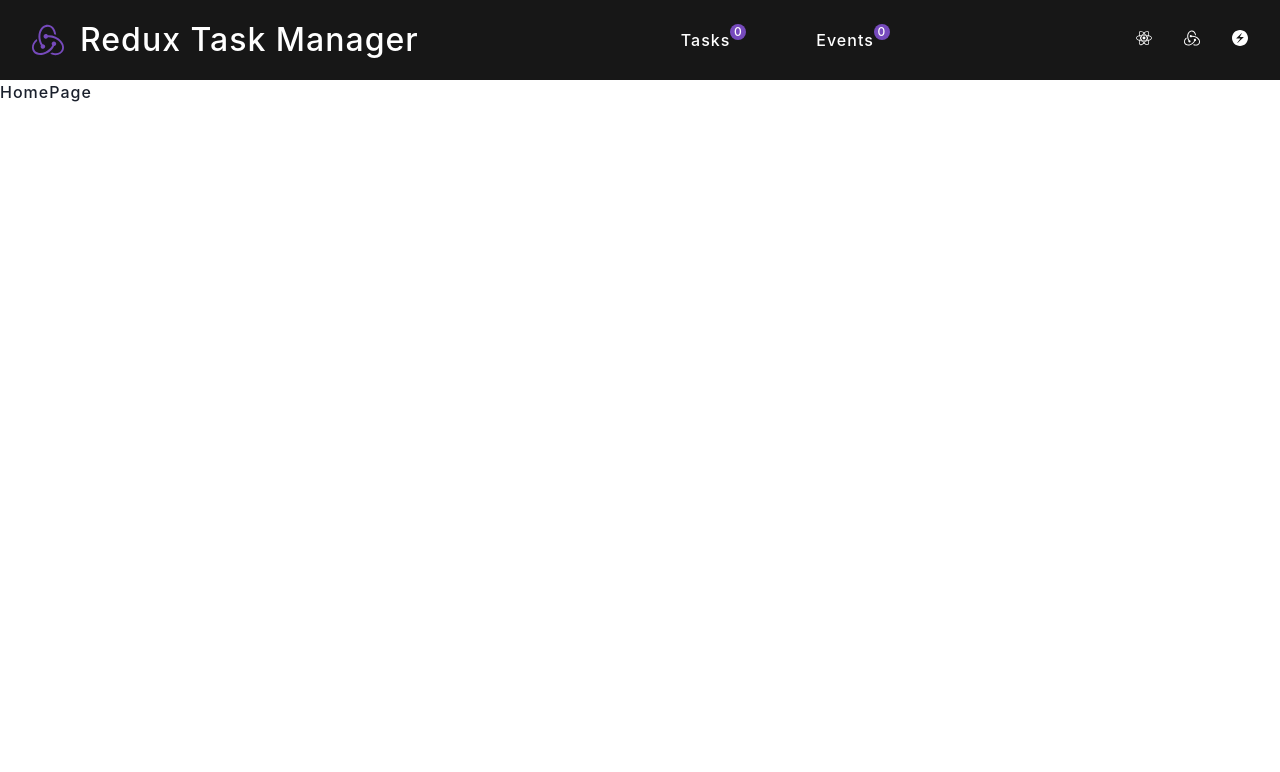
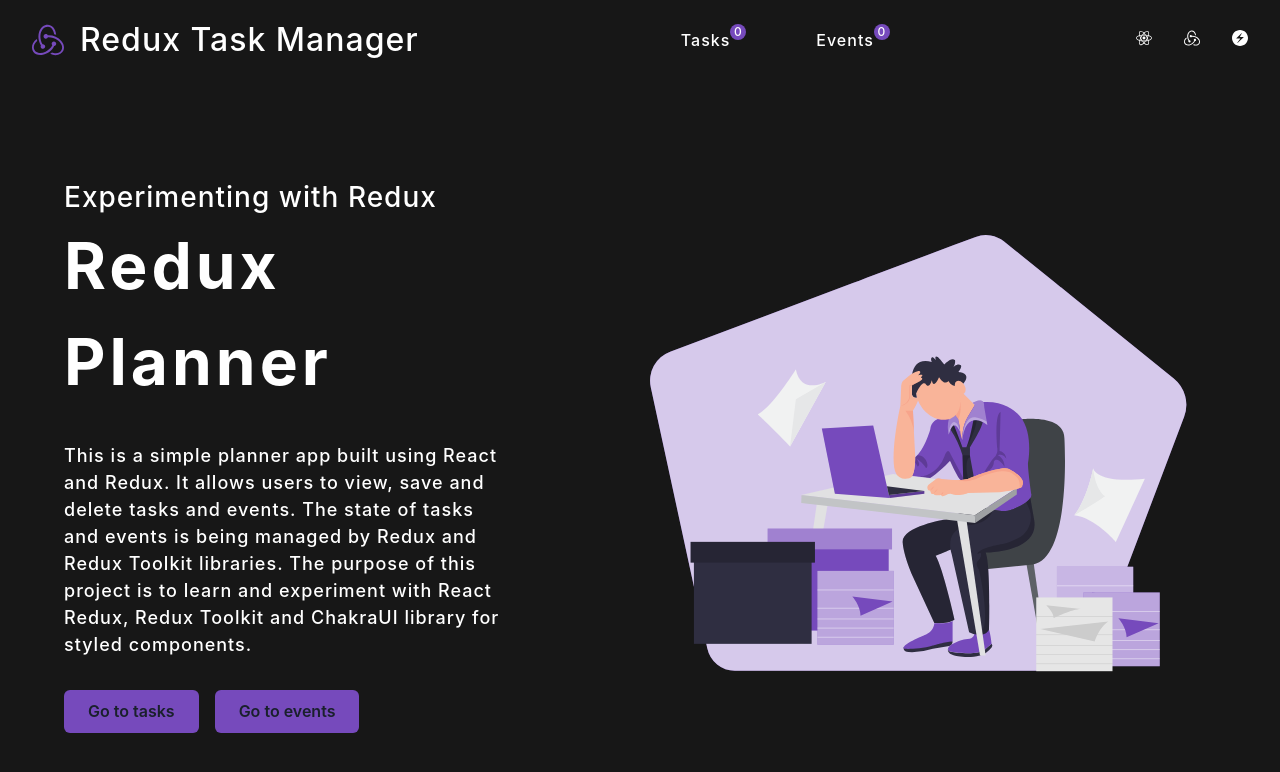
Before and after one commit to nikkovacevic/redux-planner, a React (Vite) app: page / in a window 1280 px wide. Shown: the top 772 px of the page. Built offline with nearby package versions, Linux system fonts and the light colour scheme.

Commit message:
added landing page for screens above md

```diff
--- a/src/routes/HomePage/HomePage.jsx
+++ b/src/routes/HomePage/HomePage.jsx
@@ -1,8 +1,20 @@
 import React from 'react';
+import { Box, Show } from '@chakra-ui/react';
+import MediumView from './MediumView.jsx';
+import SmallView from './SmallView.jsx';
 
-function HomePage(props) {
+function HomePage() {
     return (
-        <div>HomePage</div>
+        <Box bg={'#171717'} px={16} pt={24} h='90vh' color='white'>
+            <Show above={'md'}>
+                <MediumView />
+            </Show>
+            <Show below={'md'}>
+                <SmallView />
+            </Show>
+
+
+        </Box>
     );
 }
 
--- /dev/null
+++ b/src/routes/HomePage/HomePageButton.jsx
@@ -0,0 +1,26 @@
+import React from 'react';
+import { Button } from '@chakra-ui/react';
+import { Link } from 'react-router-dom';
+import { BUTTON_COLOR, HOVER_COLOR } from '../../assets/constants.js';
+
+function HomePageButton({ text, to }) {
+    return (
+        <Link to={to}>
+            <Button
+                width={'fit-content'}
+                height={'fit-content'}
+                px={6} py={3}
+                mt={8} mr={4}
+                // colorScheme='messenger'
+                bg={BUTTON_COLOR}
+                _hover={{ bg: HOVER_COLOR}}
+                _active={{ border: '0px'}}
+            >
+                {text}
+            </Button>
+        </Link>
+
+    );
+}
+
+export default HomePageButton;
--- /dev/null
+++ b/src/routes/HomePage/MediumView.jsx
@@ -0,0 +1,44 @@
+import React from 'react';
+import { Flex, Text, Image } from '@chakra-ui/react';
+import HeroSvg from '../../assets/hero.svg';
+import HomePageButton from './HomePageButton.jsx';
+
+function MediumView() {
+    return (
+        <Flex justify='space-evenly' align='center'>
+            <Flex direction='column' w='40%' mr='10%'>
+            {/*    text */}
+                <Text fontSize={28}>Experimenting with Redux</Text>
+                <Text
+                    fontSize={64}
+                    fontWeight={'bold'}
+                    letterSpacing={4}
+                    mb={8}
+                >
+                    Redux Planner
+                </Text>
+                <Text fontSize={18} >
+                    This is a simple planner app built using React and Redux.
+                    It allows users to view, save and delete tasks and events.
+                    The state of tasks and events is being managed by Redux and Redux Toolkit libraries.
+                    The purpose of this project is to learn and experiment with React Redux,
+                    Redux Toolkit and ChakraUI library for styled components.
+                </Text>
+                <Flex>
+                    <HomePageButton text={'Go to tasks'} to={'/tasks'}/>
+                    <HomePageButton text={'Go to events'} to={'/events'}/>
+                </Flex>
+
+
+            </Flex>
+            <Flex>
+            {/*    slika */}
+                <Image src={HeroSvg} h='60vh'/>
+            </Flex>
+        </Flex>
+    );
+}
+
+
+
+export default MediumView;
--- /dev/null
+++ b/src/routes/HomePage/SmallView.jsx
@@ -0,0 +1,9 @@
+import React from 'react';
+
+function SmallView() {
+    return (
+        <div></div>
+    );
+}
+
+export default SmallView;
```
Also changed, not shown: src/assets/hero.png (added), src/assets/hero.svg (added).
